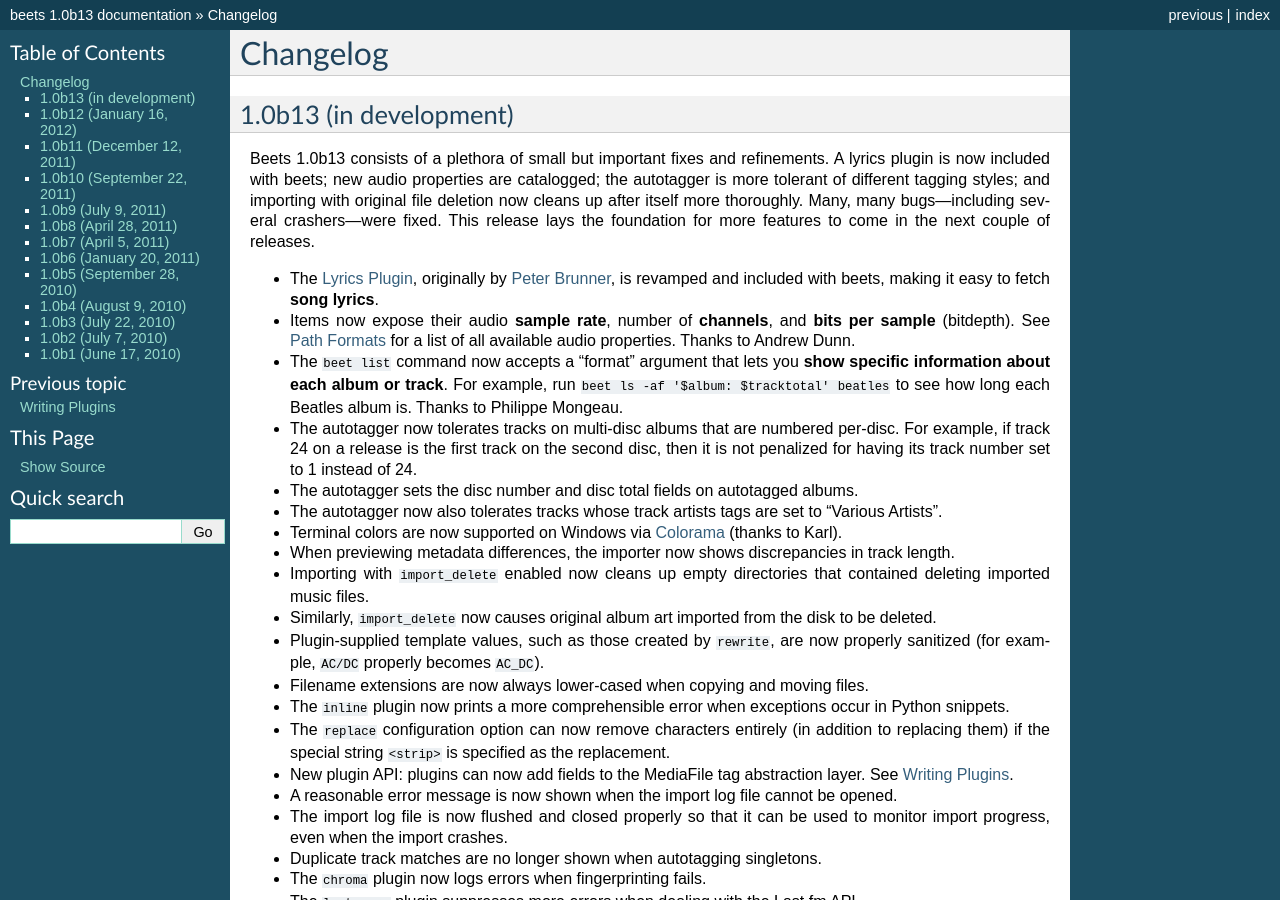
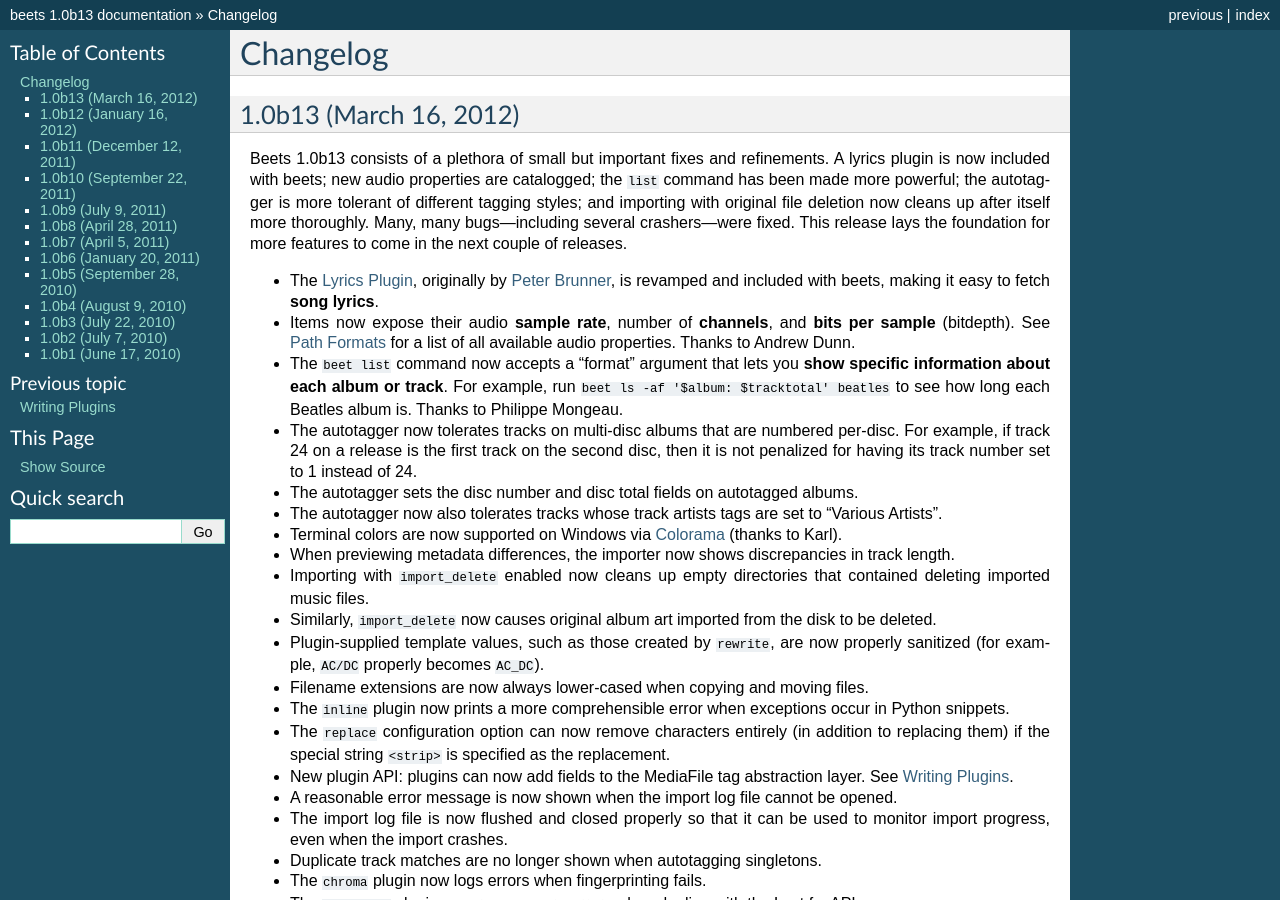
Before and after one commit to google-code-export/beets, a Sphinx documentation site: the page built from docs/changelog.rst, in a window 1280 px wide and 900 px high. Built offline with Sphinx 7.4.7, drawn with Linux system fonts in a browser that asks for light colours.

Commit message:
add release date to changelog

```diff
--- a/docs/changelog.rst
+++ b/docs/changelog.rst
@@ -1,15 +1,16 @@
 Changelog
 =========
 
-1.0b13 (in development)
+1.0b13 (March 16, 2012)
 -----------------------
 
 Beets 1.0b13 consists of a plethora of small but important fixes and
 refinements. A lyrics plugin is now included with beets; new audio properties
-are catalogged; the autotagger is more tolerant of different tagging styles; and
-importing with original file deletion now cleans up after itself more
-thoroughly. Many, many bugs—including several crashers—were fixed. This release
-lays the foundation for more features to come in the next couple of releases.
+are catalogged; the ``list`` command has been made more powerful; the autotagger
+is more tolerant of different tagging styles; and importing with original file
+deletion now cleans up after itself more thoroughly. Many, many bugs—including
+several crashers—were fixed. This release lays the foundation for more features
+to come in the next couple of releases.
 
 * The :doc:`/plugins/lyrics`, originally by `Peter Brunner`_, is revamped and
   included with beets, making it easy to fetch **song lyrics**.
```
